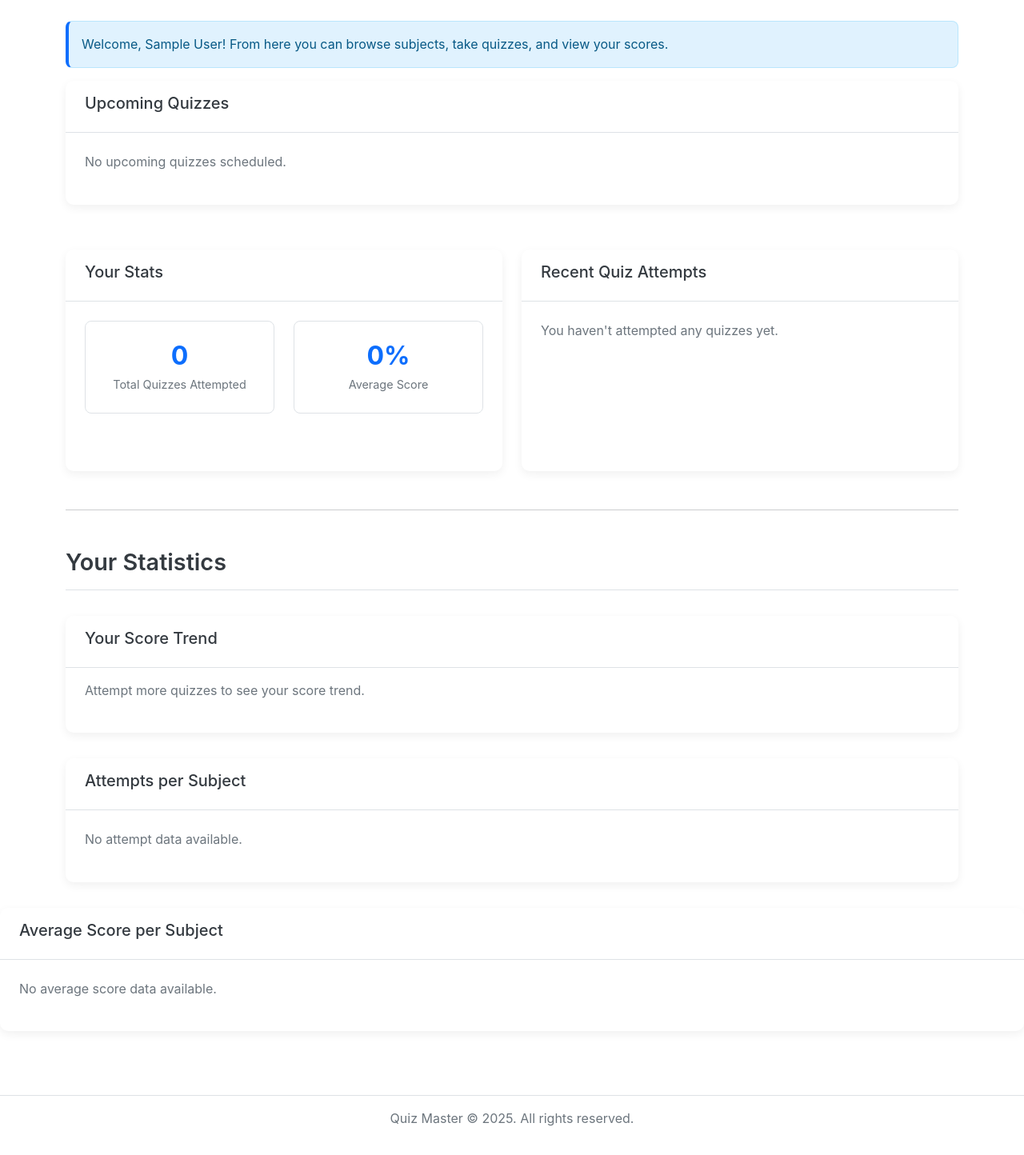
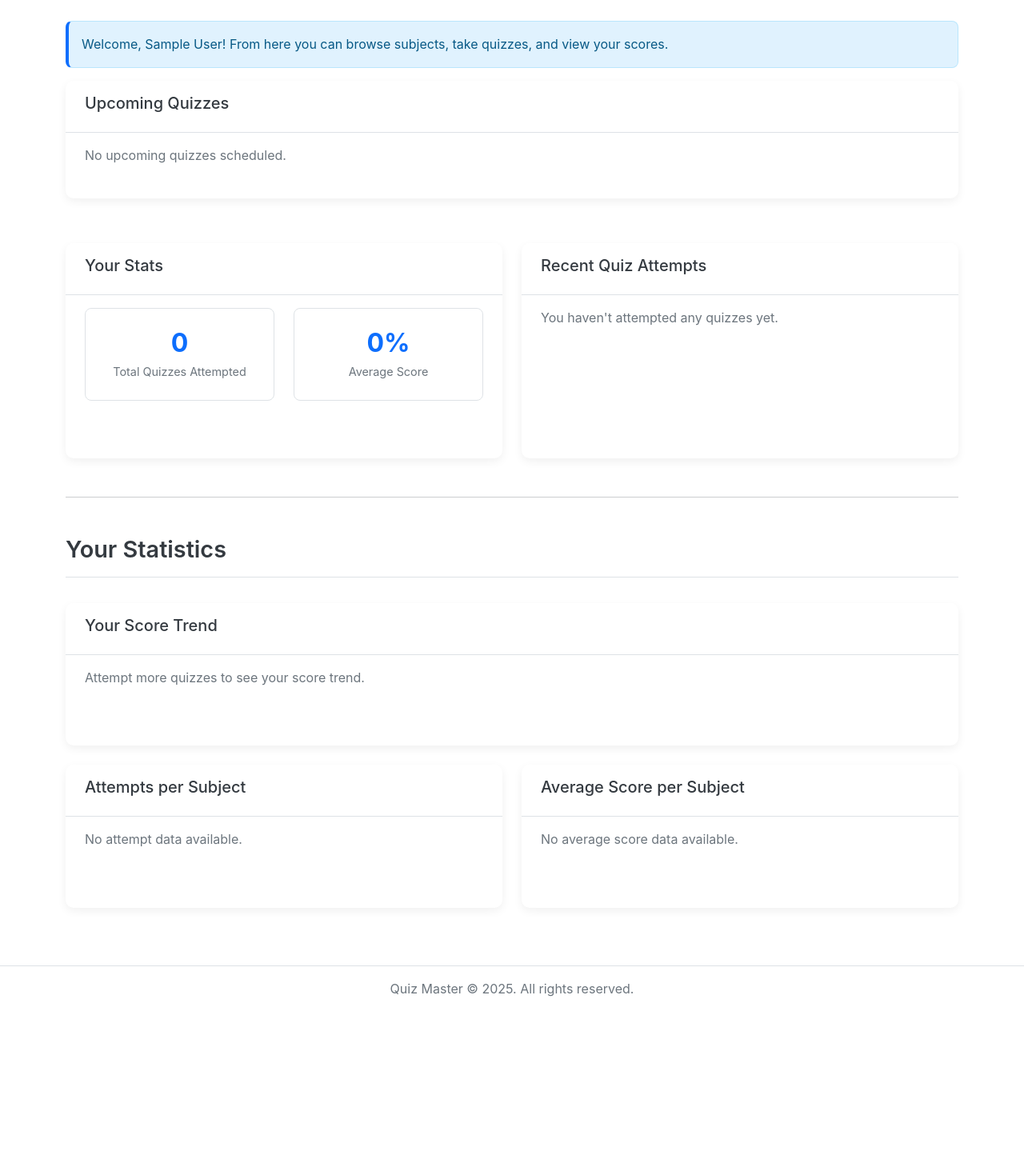
Before and after one commit to 0xAlok/QuizMaster, a Flask app: page /user/dashboard in a window 1280 px wide. Shown: the part 170-1614 px from the top of the page at 80% size. After the commit the page ends 1416 px from the top, so only its background shows below. Run offline with Flask 3, Linux system fonts and the light colour scheme; the visitor is signed in with stand-in values (Sample User, id 1); data that the repository does not hold is empty.

Commit message:
feat: Refactor quiz templates and styles for improved layout and user experience

```diff
--- a/app/static/css/dashboard.css
+++ b/app/static/css/dashboard.css
@@ -10,41 +10,20 @@
   border-bottom: 1px solid var(--qm-border-color);
 }
 
-/* Grid for Chart Cards */
-.chart-grid {
-  display: grid;
-  /* Use 1fr units for flexible columns */
-  grid-template-columns: repeat(2, 1fr);
-  gap: 1.5rem; /* Adjusted gap per prompt */
-  margin-bottom: 2rem;
-  /* Remove justify-content as grid spans container width */
+/* REMOVED CSS Grid styles (.chart-grid, .full-width-chart, :nth-child) */
+
+/* General Card Styling Enhancements for Dashboards */
+.card {
+  border: none;
+  box-shadow: 0 4px 12px rgba(0, 0, 0, 0.06);
+  border-radius: 10px;
+  margin-bottom: 2rem; /* Standard Bootstrap margin */
+  background-color: var(--qm-bg-white);
+  overflow: hidden; /* Crucial for containing content */
 }
 
-/* Make the card with this class span both columns */
-.chart-grid .full-width-chart {
-  grid-column: 1 / -1;
-  max-width: 100%; /* Limit width to prevent overflow */
-  overflow: hidden; /* Hide any overflow content */
-  width: 100%; /* Explicitly set width */
-}
-
-/* General Card Styling Enhancements for Dashboards */
-/* Apply general card styles */
-.card {
-  border: none;
-  box-shadow: 0 4px 12px rgba(0, 0, 0, 0.06); /* Slightly softer shadow */
-  border-radius: 10px;
-  margin-bottom: 2rem; /* Consistent spacing outside grid */
-  background-color: var(--qm-bg-white);
-  overflow: hidden; /* Ensure content respects border-radius */
-}
-
-/* Specific adjustments for cards within the chart grid */
-.chart-grid .card {
-  margin-bottom: 0; /* Grid gap handles spacing */
-  min-width: 0; /* Allow card to shrink properly within the grid column */
-  width: 100%; /* Ensure full width within grid cell */
-}
+/* Keep min-width: 0 on cards containing charts if needed, but remove grid context */
+/* .card { min-width: 0; } */ /* Consider if needed with Bootstrap cols */
 
 .card-header {
   background-color: var(--qm-bg-light);
@@ -52,40 +31,63 @@
   border-bottom: 1px solid var(--qm-border-color);
   border-radius: 10px 10px 0 0;
   padding: 1rem 1.5rem;
-  font-weight: 600; /* Bolder header */
-  /* Default header style - will be overridden for charts */
+  font-weight: 600;
 }
 
-/* Chart Card Specific Header Styling (Option A) */
-.chart-grid .card .card-header {
-  background-color: var(--qm-bg-white) !important; /* White background */
-  color: var(--qm-text-dark) !important; /* Standard text color */
-  border-bottom: 1px solid var(--qm-border-color); /* Subtle border */
-  border-radius: 10px 10px 0 0; /* Keep radius */
-  padding: 1rem 1.5rem; /* Consistent padding */
-  font-size: 1.1rem; /* Consistent font size */
-  font-weight: 600; /* Consistent weight */
+/* Chart Card Specific Header Styling (Remove grid context if needed) */
+/* Consider if .chart-grid selector is still appropriate */
+.card .card-header { /* More general selector */
+  background-color: var(--qm-bg-white) !important;
+  color: var(--qm-text-dark) !important;
+  border-bottom: 1px solid var(--qm-border-color);
+  border-radius: 10px 10px 0 0;
+  padding: 1rem 1.5rem;
+  font-size: 1.1rem;
+  font-weight: 600;
 }
 
 .card-body {
   padding: 1.5rem;
-  /* Ensure charts have some space */
-  position: relative; /* Add positioning context */
+  position: relative; /* Keep for wrapper positioning */
 }
 
 /* Ensure chart canvas has space from header AND override Bootstrap flex */
-.chart-grid .card .card-body {
+/* Consider if .chart-grid selector is still appropriate */
+.card .card-body { /* More general selector */
     padding-top: 1rem;
-    display: block; /* Override Bootstrap's flex behavior for card-body */
-    flex: none; /* Explicitly remove flex properties */
-    width: 100%; /* Ensure full width */
-    box-sizing: border-box; /* Include padding in width calculation */
+    display: block; /* Override Bootstrap's flex behavior */
+    flex: none; /* Remove flex properties */
+    box-sizing: border-box; /* Ensure padding included */
 }
+
+/* Chart Wrapper to contain canvas */
+.chart-wrapper {
+  position: relative;
+  height: 300px; /* Restore fixed height for alignment */
+  width: 100%; /* Take full width of card-body */
+  overflow: hidden; /* Contain the canvas */
+  box-sizing: border-box; /* Ensure padding/border included in width/height */
+  display: flex; /* Use flexbox for centering */
+  justify-content: center; /* Center chart horizontally */
+  align-items: center; /* Center chart vertically */
+}
+
+/* Chart Containers (Canvas) */
+.card canvas {
+  display: block;
+  /* Let wrapper control size, but ensure canvas doesn't exceed it */
+  max-width: 100%;
+  max-height: 100%;
+  /* Remove explicit width/height: 100% as flex wrapper handles it */
+}
+
+
+/* --- Other Styles (Stat Boxes, Tables, etc.) --- */
 
 /* Welcome Alert */
 .alert-info {
-  background-color: #e0f2fe; /* Lighter blue */
-  color: #075985; /* Darker blue text */
+  background-color: #e0f2fe;
+  color: #075985;
   border-color: #bae6fd;
   border-left: 4px solid var(--qm-primary);
   border-radius: 8px;
@@ -177,34 +177,8 @@
   color: white;
 }
 .btn-success:hover {
-  background-color: #157347; /* Darker green */
+  background-color: #157347;
   color: white;
-}
-
-/* Chart Wrapper to contain canvas */
-.chart-wrapper {
-  position: relative; /* Needed for canvas responsiveness */
-  height: 300px; /* Define a height for the wrapper */
-  width: 100%; /* Take full width of card-body */
-  max-width: 100%; /* Prevent overflow */
-  overflow: hidden; /* Add overflow hidden here too */
-}
-
-/* Fixed version for the third chart */
-.full-width-chart .chart-wrapper {
-  max-width: 100%;
-  margin: 0 auto; /* Center the chart */
-}
-*/ /* Removing this user-added rule */
-
-/* Chart Containers */
-.card canvas {
-  /* Canvas should fill the wrapper (block display) */
-  display: block; /* Ensure it's treated as a block */
-  width: 100%; /* Remove !important */
-  height: 100%; /* Remove !important */
-  max-width: 100%; /* Prevent overflow */
-  /* Removed absolute positioning */
 }
 
 /* Text muted */
--- a/app/templates/user/dashboard.html
+++ b/app/templates/user/dashboard.html
@@ -144,13 +144,13 @@
 <hr class="my-5" />
 <h2 class="dashboard-title">Your Statistics</h2> {# Use consistent title style #}
 
-{# Wrap all charts in the grid container #}
-<div class="chart-grid">
+{# Use Bootstrap row/col layout instead of chart-grid #}
+<div class="row">
 
-    {# Chart Card 1: Score Trend Chart #}
-    {# Make this full width #}
-    <div class="card h-100 full-width-chart">
-        <div class="card-header"> {# Removed bg-info text-white #}
+    {# Chart Card 1: Score Trend Chart - Full Width #}
+    <div class="col-12 mb-4"> {# Use Bootstrap column and margin #}
+        <div class="card h-100"> {# Removed full-width-chart class #}
+            <div class="card-header">
                 <h5>Your Score Trend</h5>
             </div>
         <div class="card-body">
@@ -163,11 +163,12 @@
                 {% endif %}
             </div>
         </div>
-    </div> {# End of Chart Card 1 #}
+    </div> {# End of Chart Card 1 Col #}
 
-    {# Chart Card 2: Attempts per Subject Chart #}
+    {# Chart Card 2: Attempts per Subject Chart - Half Width #}
+    <div class="col-lg-6 mb-4"> {# Use Bootstrap column and margin #}
         <div class="card h-100">
-        <div class="card-header"> {# Removed bg-warning text-dark #}
+            <div class="card-header">
                 <h5>Attempts per Subject</h5>
             </div>
         {# Removed d-flex align-items-center justify-content-center from card-body #}
@@ -181,11 +182,12 @@
                 {% endif %}
             </div>
         </div>
-    </div> {# End of Chart Card 2 #}
+    </div> {# End of Chart Card 2 Col #}
 
-    {# Chart Card 3: Average Score per Subject Chart #}
+    {# Chart Card 3: Average Score per Subject Chart - Half Width #}
+    <div class="col-lg-6 mb-4"> {# Use Bootstrap column and margin #}
         <div class="card h-100">
-        <div class="card-header"> {# Removed bg-secondary text-white #}
+            <div class="card-header">
                 <h5>Average Score per Subject</h5>
             </div>
         <div class="card-body">
@@ -198,9 +200,9 @@
                 {% endif %}
             </div>
         </div>
-    </div> {# End of Chart Card 3 #}
+    </div> {# End of Chart Card 3 Col #}
 
-</div> {# End of chart-grid #}
+</div> {# End of row #}
 
 
 {# Embed data in a JSON script tag #}
@@ -245,7 +247,7 @@
     // --- Default Chart Options (Copied from admin) ---
     const defaultChartOptions = {
         responsive: true,
-        maintainAspectRatio: false,
+        // maintainAspectRatio: false, // REMOVE this line to let Chart.js manage aspect ratio (default is true)
         plugins: {
             legend: { labels: { color: themeColors.textDark } },
             tooltip: {
@@ -391,10 +393,10 @@
             data: userChartData.attemptData,
             backgroundColor: themeColors.pieColors, // Use defined colors
             hoverOffset: 4,
-          },
+          }, // <-- Missing comma was here
         ],
       },
-      { // Specific Options for Pie
+      { // Specific Options for Pie Chart (Corrected)
          plugins: {
             legend: { position: 'top' },
             tooltip: {
@@ -405,6 +407,38 @@
              y: { display: false },
              x: { display: false }
          }
+      }
+    );
+
+    // 3. Average Score per Subject Chart (Bar)
+    createChart(
+      "avgScorePerSubjectChart",
+      "bar",
+      { // Data
+        labels: userChartData.avgScoreLabels,
+        datasets: [
+          {
+            label: "Average Score (%)",
+            data: userChartData.avgScoreData,
+            backgroundColor: themeColors.primary,
+            borderColor: themeColors.primary,
+            borderWidth: 1,
+            hoverBackgroundColor: themeColors.primaryHover
+          },
+        ],
+      },
+      { // Specific Options for standard Bar Chart
+        scales: {
+          y: { // Y-axis is the value axis
+            beginAtZero: true, max: 100,
+            title: { display: true, text: "Average Score (%)" },
+          },
+          x: { // X-axis is the category axis
+            title: { display: true, text: "Subject" },
+            grid: { display: false }
+          },
+        },
+        plugins: { legend: { display: false } },
       }
     );
 
@@ -439,6 +473,12 @@
         plugins: { legend: { display: false } },
       }
     );
+
+    // Add a small delay and trigger resize to help charts adjust to container size
+    setTimeout(() => {
+        window.dispatchEvent(new Event('resize'));
+    }, 150); // 150ms delay, adjust if needed
+
   });
 </script>
 
```
Also changed, not shown: other parts of app/static/css/dashboard.css (+12 -15 lines), app/static/css/quiz.css (+14 -2 lines), app/templates/admin/questions.html (+4 -4 lines), app/templates/user/attempt_quiz.html (+73 -42 lines), app/templates/user/quiz_result.html (+11 -9 lines), app/templates/user/start_quiz.html (+4 -4 lines). Lines whose indentation alone changed are shown as unchanged.
